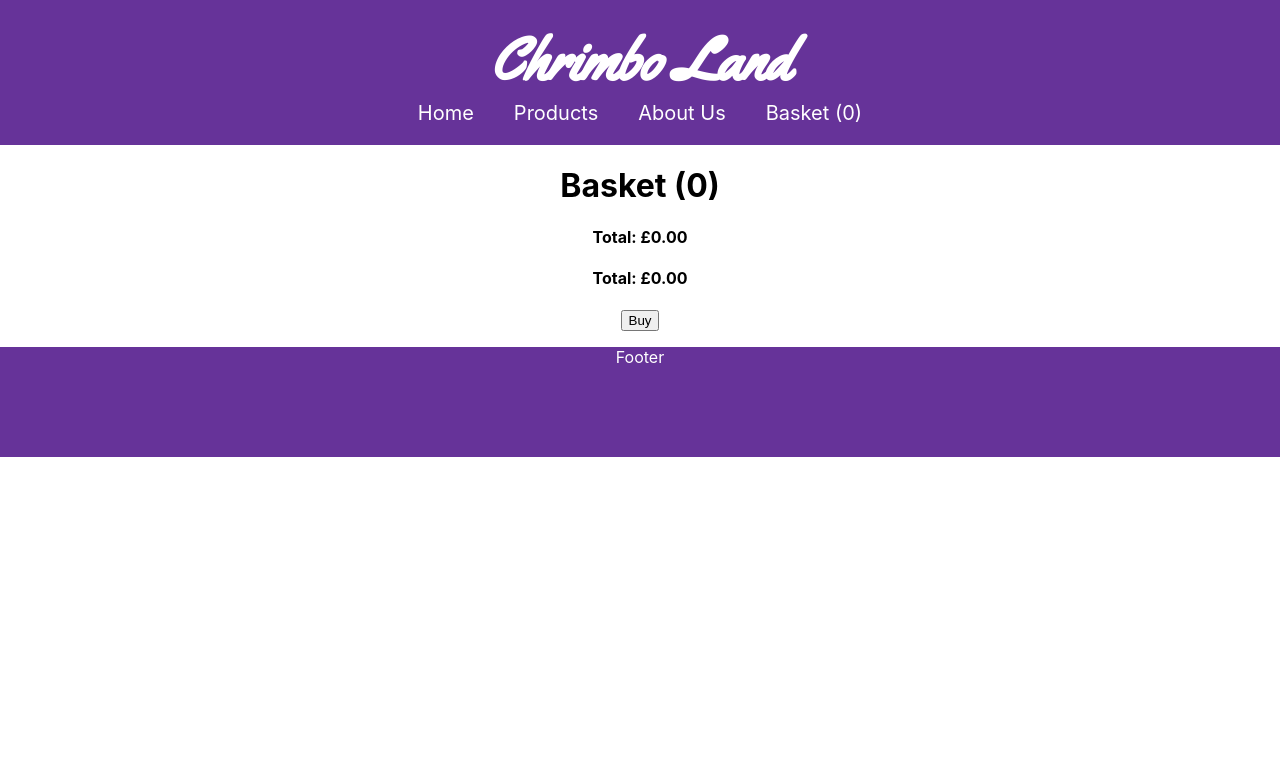
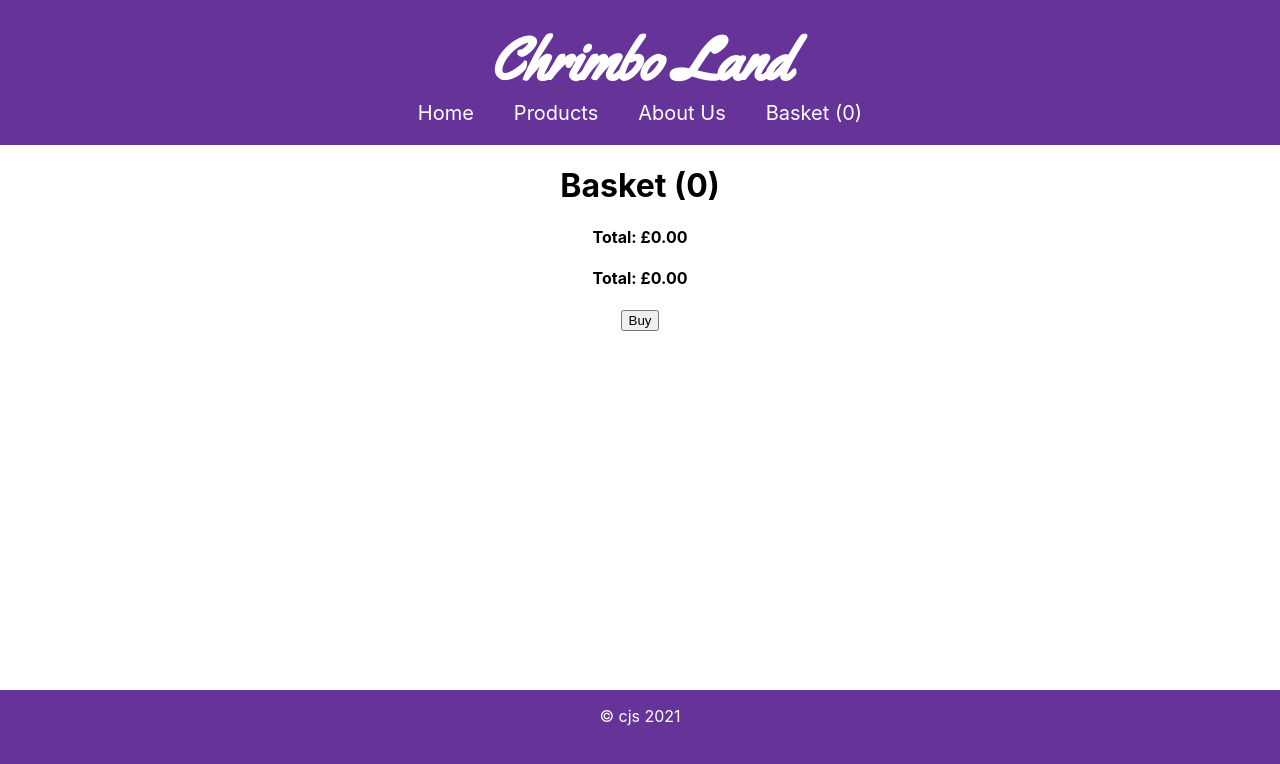
Before and after one commit to jimbob68/shopfront, a React (Create React App) app: page /basket in a window 1280 px wide. Shown: the top 764 px of the page. Built offline with nearby package versions, Linux system fonts and the light colour scheme.

Commit message:
added styling to the footer

```diff
--- a/src/App.css
+++ b/src/App.css
@@ -1,5 +1,11 @@
 .App {
 	text-align: center;
+	position: relative;
+	min-height: 100vh;
+}
+
+.content-wrapper {
+	padding-bottom: 110px;
 }
 
 /* .App-logo {
--- a/src/App.js
+++ b/src/App.js
@@ -12,6 +12,7 @@ const App = () => {
 	const [ basketItems, setBasketItems ] = useState({});
 	return (
 		<div className="App">
+			<div className="content-wrapper">
 				<Router>
 					<NavBar basketItems={basketItems} />
 					<Route exact path="/" component={Home} />
@@ -28,6 +29,7 @@ const App = () => {
 					<Footer />
 				</Router>
 			</div>
+		</div>
 	);
 };
 
--- a/src/components/Footer.css
+++ b/src/components/Footer.css
@@ -3,4 +3,6 @@
 	width: 100%;
 	height: 110px;
 	color: white;
+	position: absolute;
+	bottom: 0;
 }
--- a/src/components/Footer.js
+++ b/src/components/Footer.js
@@ -4,7 +4,7 @@ import './Footer.css';
 const Footer = () => {
 	return (
 		<div className="footer">
-			<p>Footer</p>
+			<p>&copy; cjs 2021</p>
 		</div>
 	);
 };
--- a/src/components/NavBar.css
+++ b/src/components/NavBar.css
@@ -53,6 +53,7 @@
 
 	.nav-bar li {
 		padding-top: 5px;
+		font-weight: bold;
 	}
 	.nav-bar .menu-icon {
 		/* float: right; */
@@ -81,6 +82,10 @@
 		text-align: left;
 		padding: 5px 20px;
 	}
+
+	/* .nav-bar.responsive .nav-bar-links-container {
+		background-color: darkgrey;
+	} */
 }
 
 /* Add an active class to highlight the current page */
```
Also changed, not shown: 1 other file (tests, documents, lock files or other folders). Lines whose indentation alone changed are shown as unchanged.
